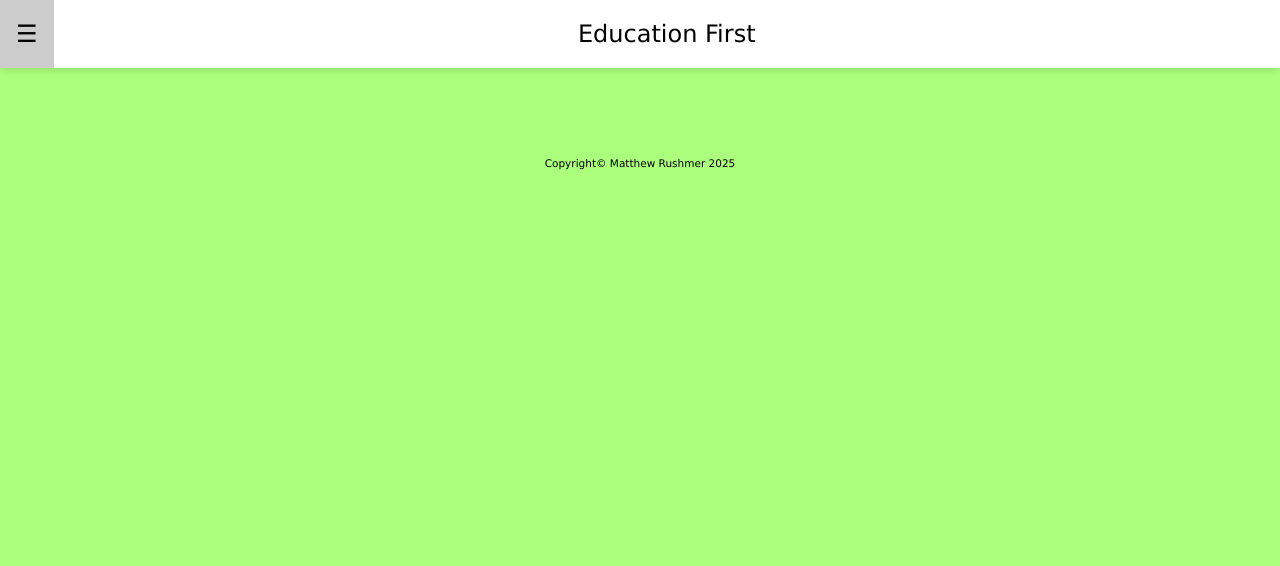
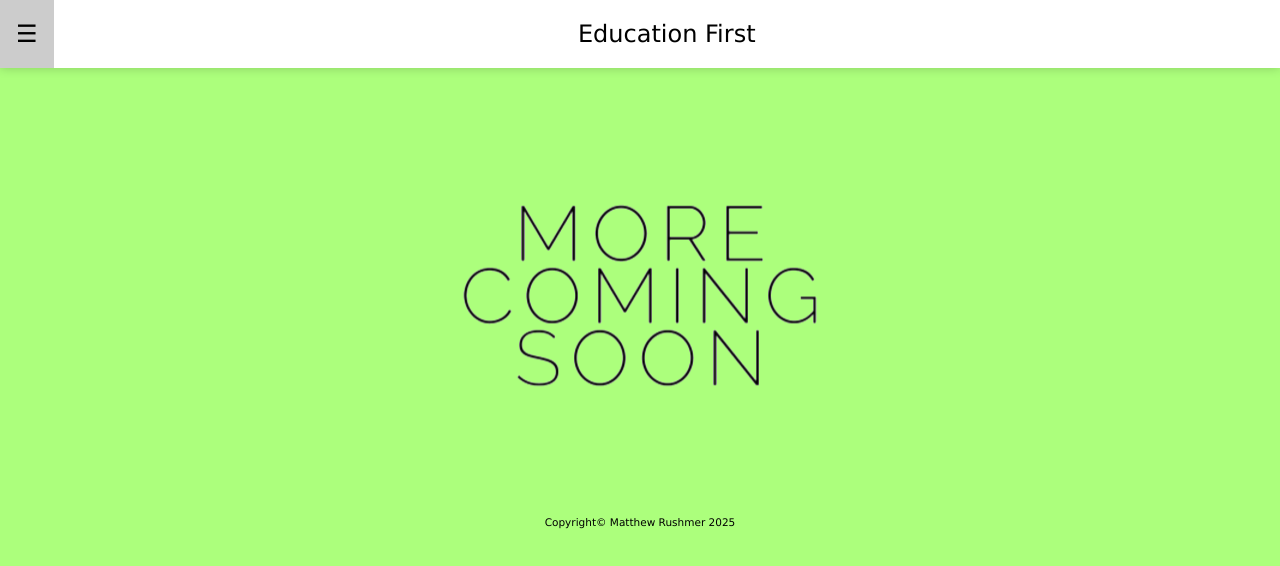
Before and after one commit to MattRushmer/L3_Website_ECE_Program, a plain HTML site: page c_page.html in a window 1280 px wide. Drawn offline with Linux system fonts and the light colour scheme; files whose address does not match are found by name.

Commit message:
Small updateas

```diff
--- a/StyleSheet.css
+++ b/StyleSheet.css
@@ -141,7 +141,7 @@ button, select {
 }
 
 /*settings for my dark mode*/
-.dark-mode-toggle {
+.dark-mode-toggle{
     position: absolute;
     z-index: 100;
     bottom: 1.2em;
--- a/c_page.html
+++ b/c_page.html
@@ -48,6 +48,9 @@
 
             <div class="column middle">
                 <!--Main content-->
+                <center>
+                    <img src="C:\Users\matth\OneDrive\Desktop\L3_Website\L3_Website_ECE_Program\Images\more-coming-soon-1.png" " alt="" style="width:60%">
+                </center>
 
             </div>
 
```
Also changed, not shown: d_page.html (+3 -1 lines), e_page.html (+3 -1 lines), f_page.html (+3 -1 lines), g_page.html (+3 -1 lines), h_page.html (+3 -1 lines), index.html (+1 -1 lines), Images/more-coming-soon-1.png (added).
